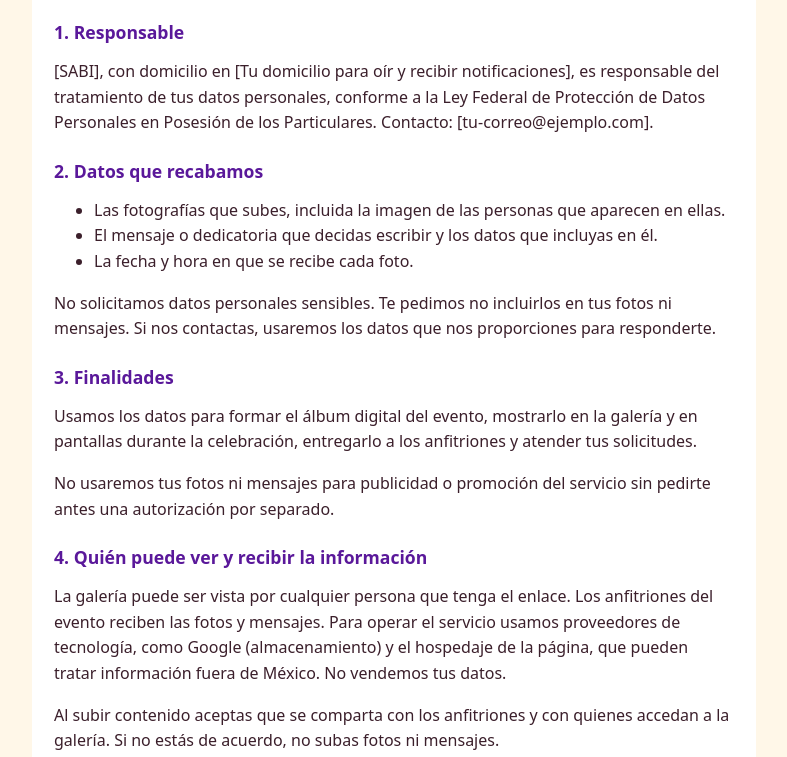
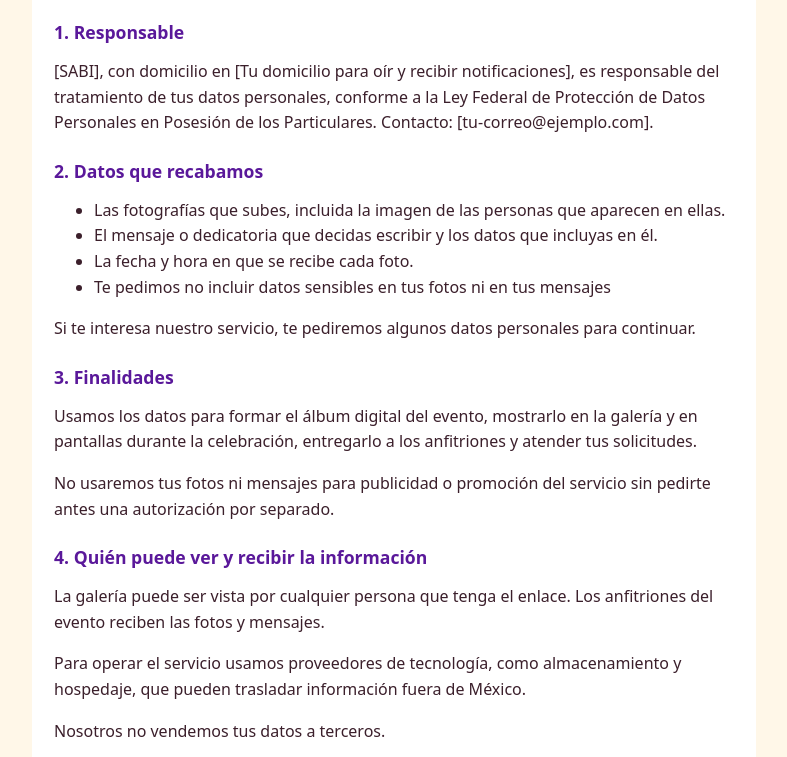
Before and after one commit to israelsaenzb/photoevent, a plain HTML site: page aviso.html in a window 1280 px wide. Shown: the part 187-944 px from the top of the page, without its empty margins (246-1033 px from the left). Drawn offline with Linux system fonts and the light colour scheme.

Commit message:
Update aviso.html

```diff
--- a/aviso.html
+++ b/aviso.html
@@ -25,15 +25,18 @@
   <li>Las fotografías que subes, incluida la imagen de las personas que aparecen en ellas.</li>
   <li>El mensaje o dedicatoria que decidas escribir y los datos que incluyas en él.</li>
   <li>La fecha y hora en que se recibe cada foto.</li>
+  <li>Te pedimos no incluir datos sensibles en tus fotos ni en tus mensajes</li>
 </ul>
-<p>No solicitamos datos personales sensibles. Te pedimos no incluirlos en tus fotos ni mensajes. Si nos contactas, usaremos los datos que nos proporciones para responderte.</p>
+ <p>Si te interesa nuestro servicio, te pediremos algunos datos personales para continuar.</p>
 
 <h2>3. Finalidades</h2>
 <p>Usamos los datos para formar el álbum digital del evento, mostrarlo en la galería y en pantallas durante la celebración, entregarlo a los anfitriones y atender tus solicitudes.</p>
 <p>No usaremos tus fotos ni mensajes para publicidad o promoción del servicio sin pedirte antes una autorización por separado.</p>
 
 <h2>4. Quién puede ver y recibir la información</h2>
-<p>La galería puede ser vista por cualquier persona que tenga el enlace. Los anfitriones del evento reciben las fotos y mensajes. Para operar el servicio usamos proveedores de tecnología, como Google (almacenamiento) y el hospedaje de la página, que pueden tratar información fuera de México. No vendemos tus datos.</p>
+<p>La galería puede ser vista por cualquier persona que tenga el enlace. Los anfitriones del evento reciben las fotos y mensajes.</p>
+<p>Para operar el servicio usamos proveedores de tecnología, como almacenamiento y hospedaje, que pueden trasladar información fuera de México. </p>
+<p>Nosotros no vendemos tus datos a terceros.</p>
 <p>Al subir contenido aceptas que se comparta con los anfitriones y con quienes accedan a la galería. Si no estás de acuerdo, no subas fotos ni mensajes.</p>
 
 <h2>5. Fotos de otras personas y de menores</h2>
```
